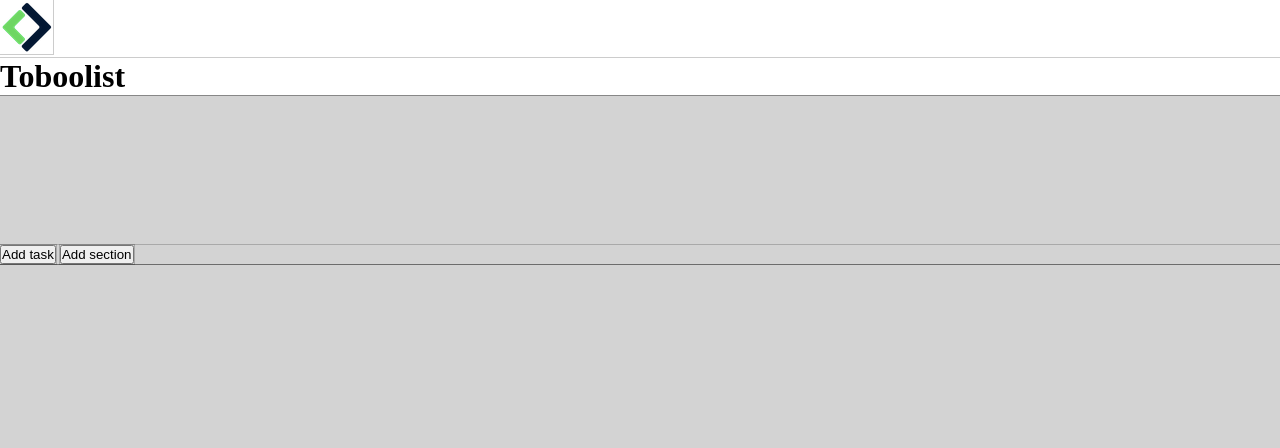
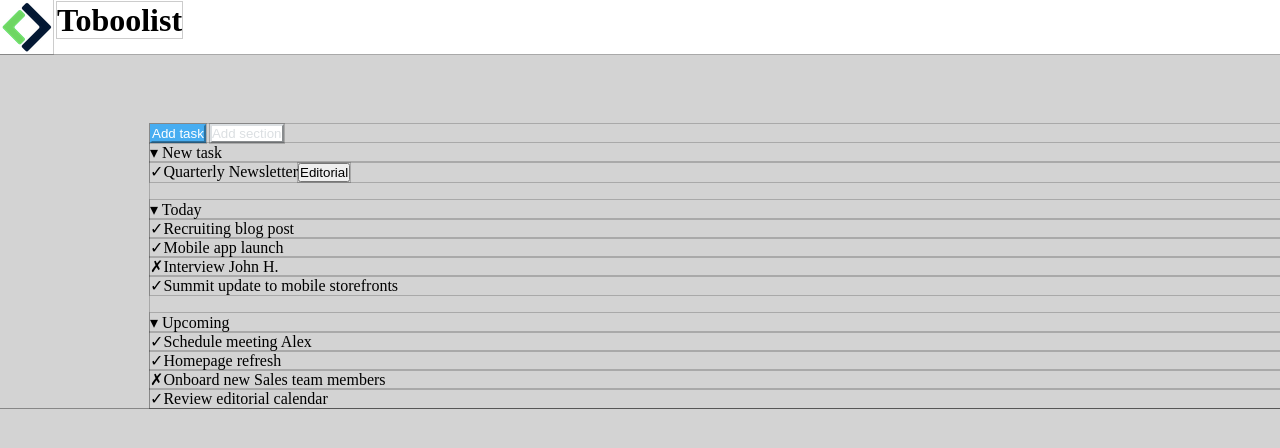
Before and after one commit to ruzica-glavas/html-css-toboolist, a plain HTML site: page index.html in a window 1280 px wide. Drawn offline with Linux system fonts and the light colour scheme.

Commit message:
add:list html

```diff
--- a/index.html
+++ b/index.html
@@ -19,8 +19,30 @@
     </header>
 
     <main>
-        <button>Add task</button>
-        <button>Add section</button>
+        <button class="first-button">Add task</button>
+        <button class="second-button">Add section</button>
+        <p>&#9662 New task</p>
+        <p>&check;Quarterly Newsletter<button>Editorial</button></p>
+
+        <br>
+        <p>&#9662 Today</p>
+        <p>&check;Recruiting blog post</p>
+        <p>&check;Mobile app launch</p>
+        <p>&cross;Interview John H.</p>
+        <p>&check;Summit update to mobile storefronts</p>
+
+        <br>
+
+        <p>&#9662 Upcoming</p>
+        <p>&check;Schedule meeting Alex</p>
+        <p>&check;Homepage refresh</p>
+        <p>&cross;Onboard new Sales team members</p>
+        <p>&check;Review editorial calendar</p>
+
+
+
+
+
 
     </main>
 
--- a/style.css
+++ b/style.css
@@ -4,5 +4,29 @@ body{
 
 header{
     background-color: white;
-    margin-bottom: 150px;
+    margin-bottom: 70px;
 }
+
+h1{
+    display:inline;
+}
+
+img{
+    vertical-align: middle;
+}
+
+main{
+    margin-left: 150px;
+}
+
+.first-button{
+    background-color: #47adf1;
+    color:white;
+    border-color: #47adf1;
+}
+
+.second-button{
+    background-color: white;
+    color:#dbdfe2;
+    border-color: #dbdfe2;
+}
```
